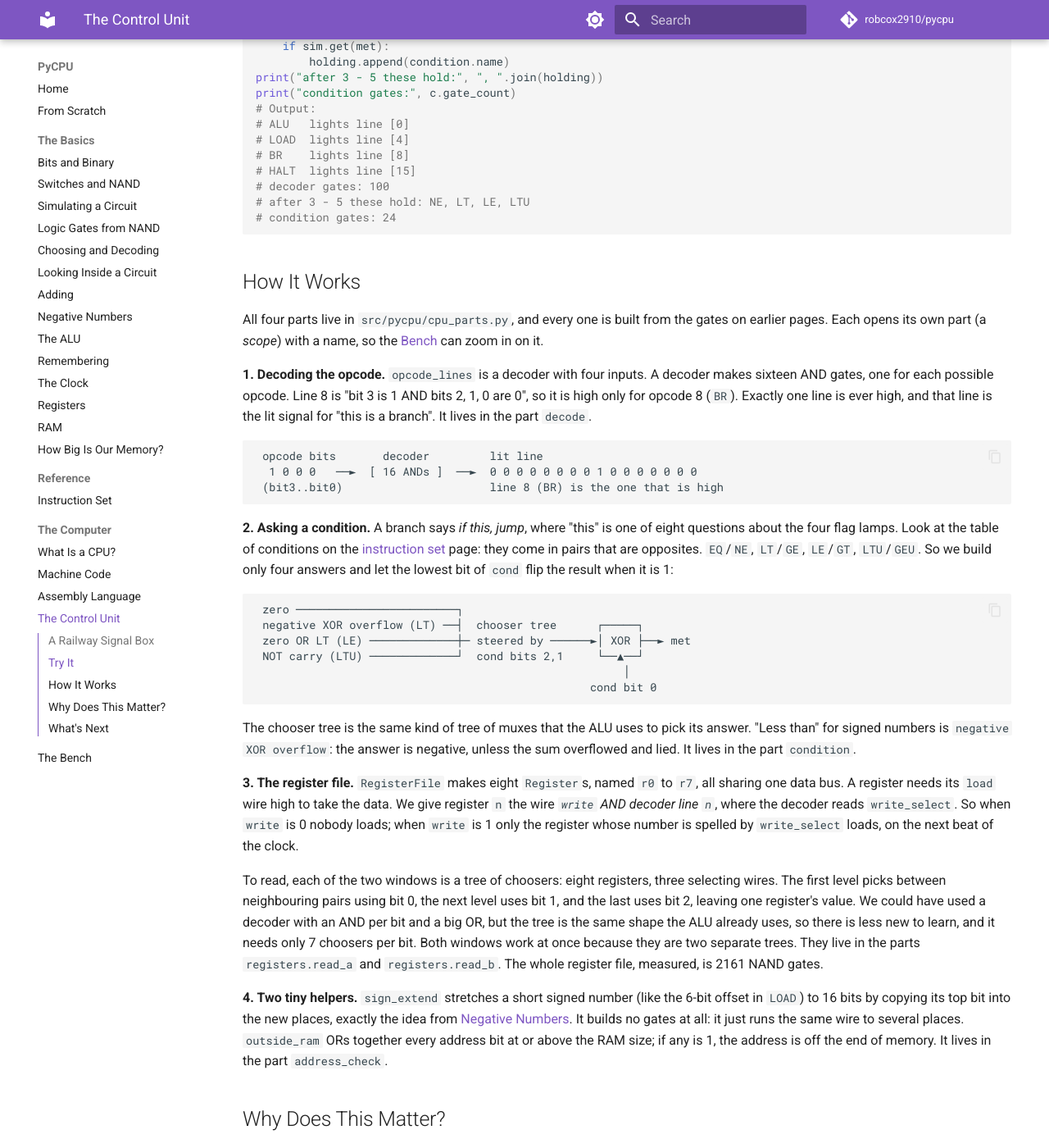
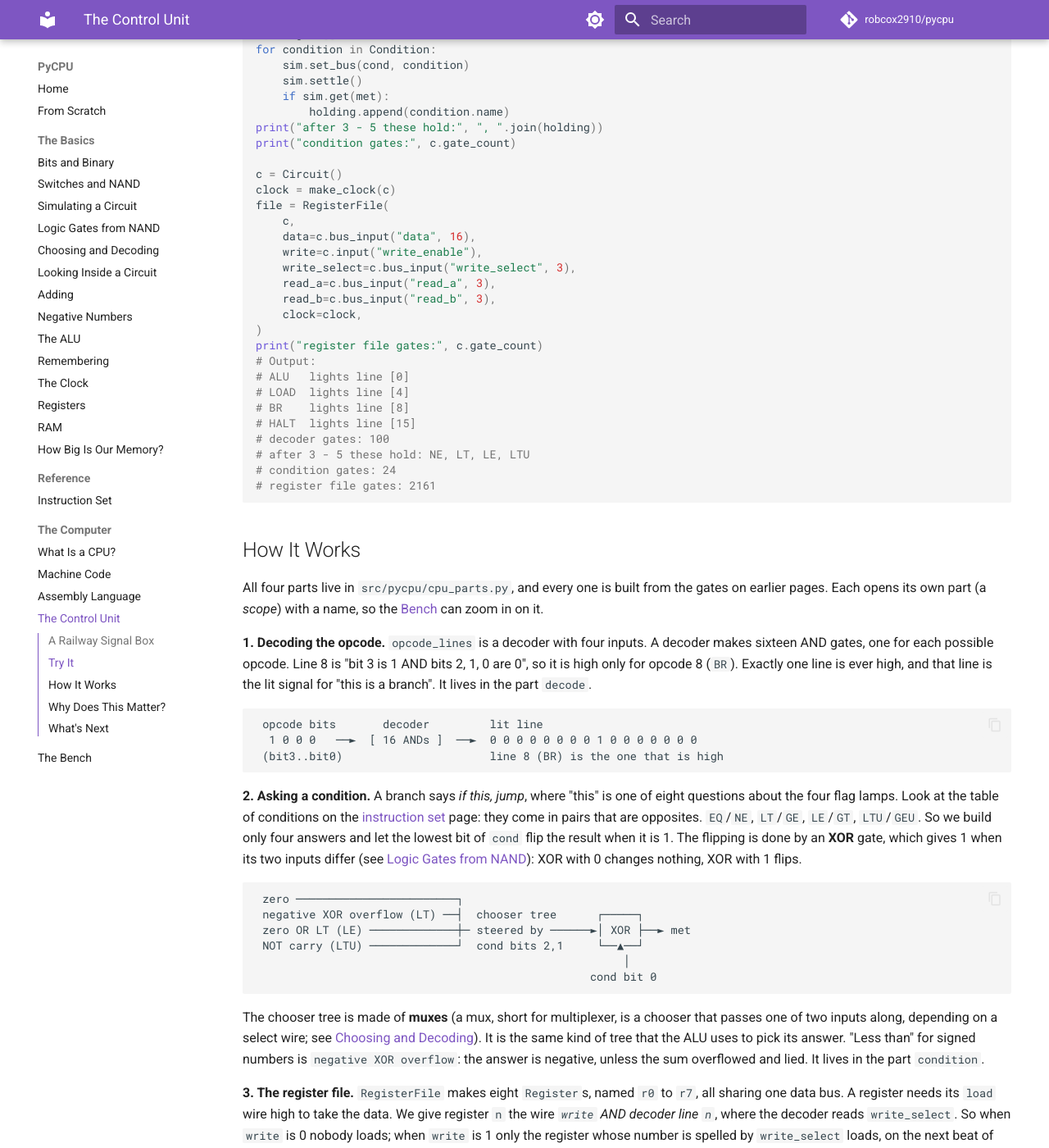
Before and after one commit to robcox2910/pycpu, an MkDocs documentation site: the page built from docs/concepts/the-control-unit.md, in a window 1280 px wide and 1400 px high, scrolled down 1628 px. Shown: the whole window at 82% size. Built offline with MkDocs 1.6.1 and Material for MkDocs 9.7.7, drawn with Linux system fonts in a browser that asks for light colours; comment, search, counter and statistics services are not loaded; some of the changed text lies outside the part shown.

Commit message:
docs: tidy the control unit page and test outside_ram's wide case
Co-Authored-By: Claude Sonnet 5.5 <noreply@anthropic.com>

````diff
--- a/docs/concepts/the-control-unit.md
+++ b/docs/concepts/the-control-unit.md
@@ -35,14 +35,18 @@ into one locker.
 
 ## Try It
 
-(`sim.settle()` after changing inputs lets the signals finish travelling before we look.) We build a decoder and a "may we branch?" checker, then feed them. Each opcode lights
+Signals take a moment to travel through gates, so after we change an input we call
+`sim.settle()`, which lets them finish travelling before we look at the answer.
+
+We build a decoder and a "may we branch?" checker, then feed them. Each opcode lights
 its own line, and each condition answers yes or no for the flags left behind by
 `3 - 5` (negative, no carry, not zero).
 
 ```python
 from pycpu.circuit import Circuit
-from pycpu.cpu_parts import condition_met, opcode_lines
+from pycpu.cpu_parts import RegisterFile, condition_met, opcode_lines
 from pycpu.isa import Condition, Opcode
+from pycpu.memory import make_clock
 from pycpu.simulator import Simulator
 
 c = Circuit()
@@ -70,6 +74,19 @@ for condition in Condition:
         holding.append(condition.name)
 print("after 3 - 5 these hold:", ", ".join(holding))
 print("condition gates:", c.gate_count)
+
+c = Circuit()
+clock = make_clock(c)
+file = RegisterFile(
+    c,
+    data=c.bus_input("data", 16),
+    write=c.input("write_enable"),
+    write_select=c.bus_input("write_select", 3),
+    read_a=c.bus_input("read_a", 3),
+    read_b=c.bus_input("read_b", 3),
+    clock=clock,
+)
+print("register file gates:", c.gate_count)
 # Output:
 # ALU   lights line [0]
 # LOAD  lights line [4]
@@ -78,6 +95,7 @@ print("condition gates:", c.gate_count)
 # decoder gates: 100
 # after 3 - 5 these hold: NE, LT, LE, LTU
 # condition gates: 24
+# register file gates: 2161
 ```
 
 ## How It Works
@@ -101,7 +119,9 @@ that line is the lit signal for "this is a branch". It lives in the part `decode
 questions about the four flag lamps. Look at the table of conditions on the
 [instruction set](../reference/instruction-set.md) page: they come in pairs that are
 opposites. `EQ`/`NE`, `LT`/`GE`, `LE`/`GT`, `LTU`/`GEU`. So we build only four
-answers and let the lowest bit of `cond` flip the result when it is 1:
+answers and let the lowest bit of `cond` flip the result when it is 1. The flipping is
+done by an **XOR** gate, which gives 1 when its two inputs differ (see
+[Logic Gates from NAND](gates.md)): XOR with 0 changes nothing, XOR with 1 flips.
 
 ```
  zero ────────────────────────┐
@@ -112,7 +132,9 @@ answers and let the lowest bit of `cond` flip the result when it is 1:
                                                   cond bit 0
 ```
 
-The chooser tree is the same kind of tree of muxes that the ALU uses to pick its
+The chooser tree is made of **muxes** (a mux, short for multiplexer, is a chooser that
+passes one of two inputs along, depending on a select wire; see
+[Choosing and Decoding](choosing-and-decoding.md)). It is the same kind of tree that the ALU uses to pick its
 answer. "Less than" for signed numbers is `negative XOR overflow`: the answer is
 negative, unless the sum overflowed and lied. It lives in the part `condition`.
 
@@ -128,7 +150,8 @@ level uses bit 1, and the last uses bit 2, leaving one register's value. We coul
 used a decoder with an AND per bit and a big OR, but the tree is the same shape the ALU
 already uses, so there is less new to learn, and it needs only 7 choosers per bit.
 Both windows work at once because they are two separate trees. They live in the parts
-`registers.read_a` and `registers.read_b`. The whole register file, measured, is 2161 NAND gates.
+`registers.read_a` and `registers.read_b`. The whole register file, measured by the Try It
+above, is 2161 NAND gates.
 
 **4. Two tiny helpers.** `sign_extend` stretches a short signed number (like the 6-bit
 offset in `LOAD`) to 16 bits by copying its top bit into the new places, exactly the
````
Also changed, not shown: 1 other file.
